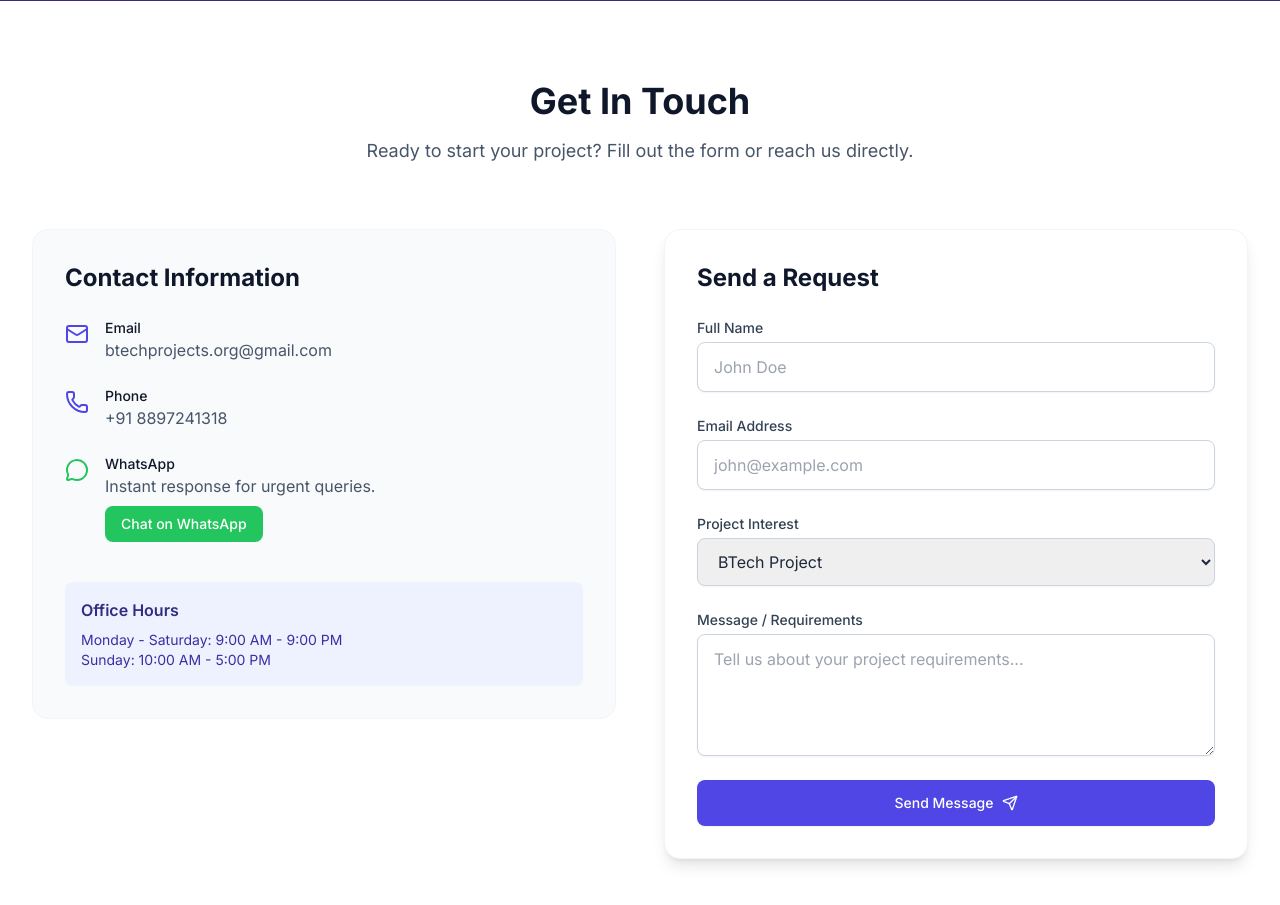
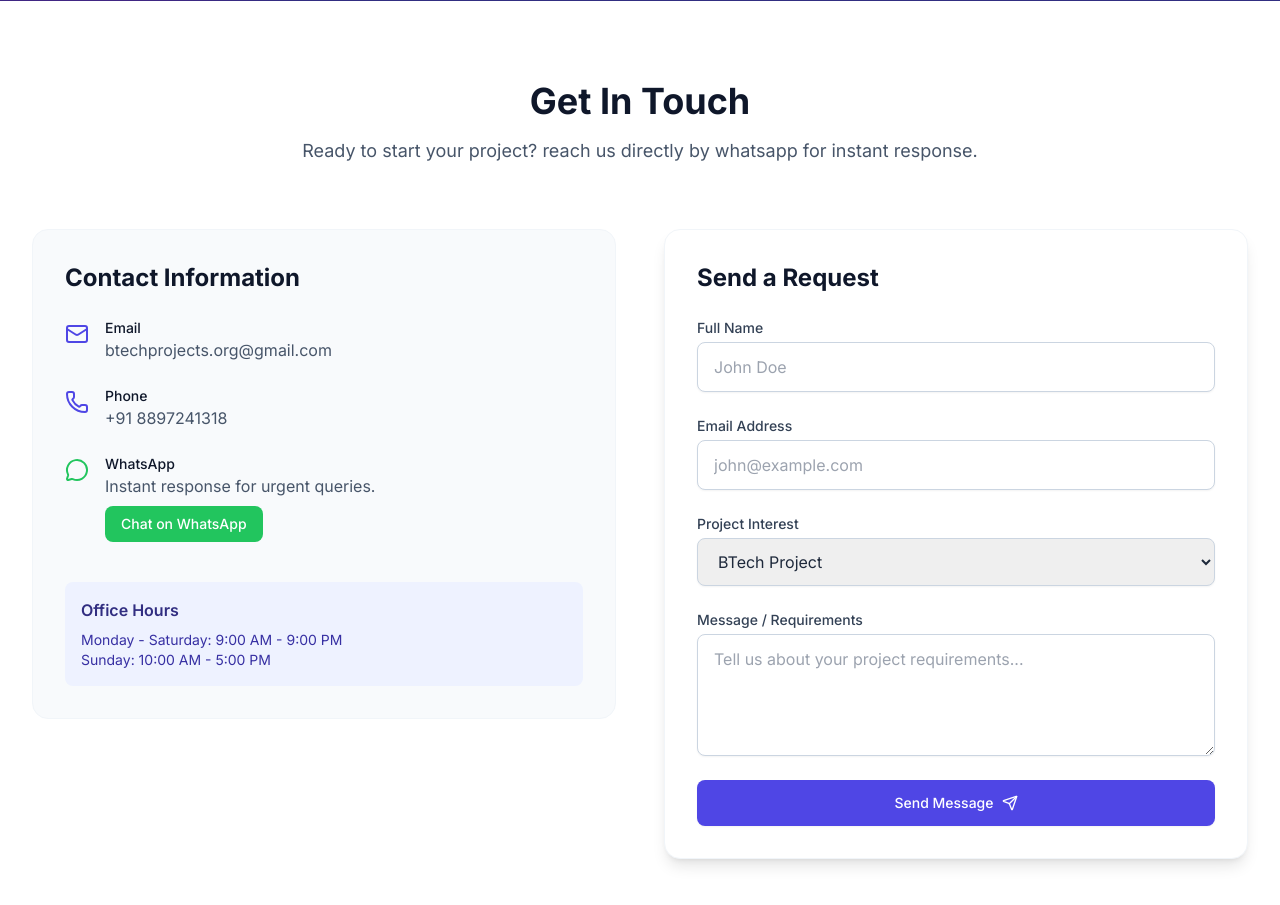
Before and after one commit to Abhilash-B3/BTech-Projects, a React (Vite) app: page / in a window 1280 px wide. Shown: the part 5140-6045 px from the top of the page. Built offline with nearby package versions, Linux system fonts and the light colour scheme.

Commit message:
Update Contact.tsx

```diff
--- a/src/components/Contact.tsx
+++ b/src/components/Contact.tsx
@@ -36,7 +36,7 @@ const Contact: React.FC = () => {
             Get In Touch
           </h2>
           <p className="mt-4 text-lg text-slate-600">
-            Ready to start your project? Fill out the form or reach us directly.
+            Ready to start your project? reach us directly by whatsapp for instant response.
           </p>
         </div>
 
```
